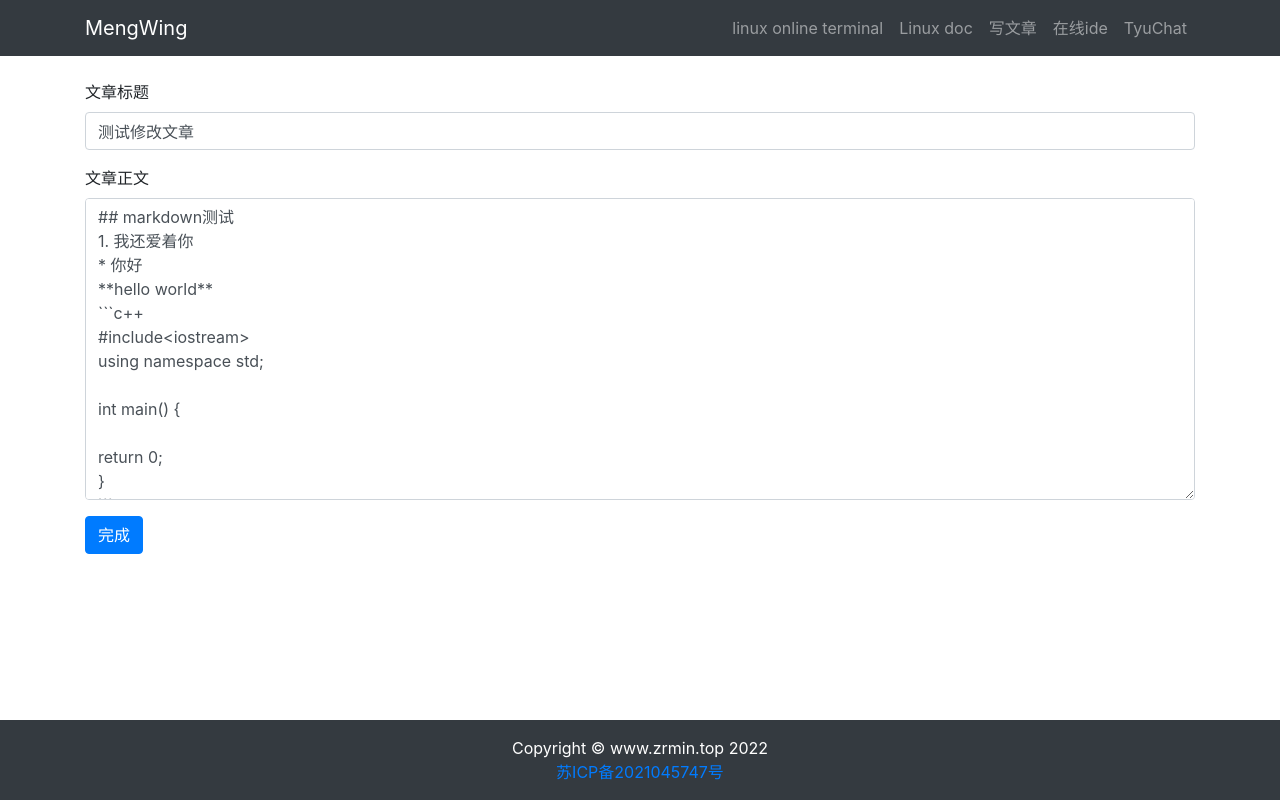
After one commit to zrmin/MengWing, a Django app: page /linux/linux-article-update/4/ in a window 1280 px wide. The commit adds this page. Run offline with Django 3.2, Linux system fonts and the light colour scheme; data comes from the database, SQL or seed files in the repository; both versions use the stored data as it was after the commit.

Commit message:
implement article's update

```diff
--- a/linux/templates/linux/linux_article_detail.html
+++ b/linux/templates/linux/linux_article_detail.html
@@ -16,6 +16,7 @@
         <h1 class="col-12 mt-4 mb-4">{{ article.title }}</h1>
         <div class="col-12 alert alert-success">作者：{{ article.author }}
         <a href="#" onclick="confirm_safe_delete()">删除文章</a>
+        <a href="{% url "linux:linux_article_update" article.id %}">编辑文章</a>
         <!-- 新增一个隐藏的表单 -->
         <form
             style="display:none;"
--- /dev/null
+++ b/linux/templates/linux/linux_article_update.html
@@ -0,0 +1,25 @@
+{% extends "base.html" %} {% load static %}
+{% block title %} 更新LinuxDoc {% endblock title %}
+{% block content %}
+<div class="container">
+    <div class="row">
+        <div class="col-12">
+            <br>
+            <form method="post" action=".">
+                {% csrf_token %}
+                <div class="form-group">
+                    <label for="title">文章标题</label>
+                    <!-- 在 value 属性中指定文本框的初始值为旧的内容，即 article 对象中的 title 字段 -->
+                    <input type="text" class="form-control" id="title" name="title" value="{{ article.title }}">
+                </div>
+                <div class="form-group">
+                    <label for="body">文章正文</label>
+                    <!-- 文本域不需要 value 属性，直接在标签体中嵌入数据即可 -->
+                    <textarea type="text" class="form-control" id="body" name="body" rows="12">{{ article.body }}</textarea>
+                </div>
+                <button type="submit" class="btn btn-primary">完成</button>
+            </form>
+        </div>
+    </div>
+</div>
+{% endblock content %}
--- a/linux/urls.py
+++ b/linux/urls.py
@@ -12,4 +12,6 @@ urlpatterns = [
     path('linux-article-create/', views.linux_article_create, name='linux_article_create'),
     # 安全删除文章
     path('linux-article-safe-delete/<int:id>/', views.linux_article_safe_delete, name='linux_article_safe_delete'),
+    # 更新文章
+    path('linux-article-update/<int:id>/', views.linux_article_update, name='linux_article_update'),
 ]
--- a/linux/views.py
+++ b/linux/views.py
@@ -83,3 +83,40 @@ def linux_article_safe_delete(request, id):
         return redirect("linux:linux_article_list")
     else:
         return HttpResponse("仅允许POST请求")
+
+
+# 更新文章
+def linux_article_update(request, id):
+    """
+    更新文章的视图函数
+    通过POST方法提交表单，更新titile、body字段
+    GET方法进入初始表单页面
+    id： 文章的 id
+    """
+
+    # 获取需要修改的具体文章对象
+    article = LinuxDoc.objects.get(id=id)
+    # 判断用户是否为 POST 提交表单数据
+    if request.method == "POST":
+        # 将提交的数据赋值到表单实例中
+        article_post_form = LinuxDocForm(data=request.POST)
+        # 判断提交的数据是否满足模型的要求
+        if article_post_form.is_valid():
+            # 保存新写入的 title、body 数据并保存
+            article.title = request.POST['title']
+            article.body = request.POST['body']
+            article.save()
+            # 完成后返回到修改后的文章中。需传入文章的 id 值
+            return redirect("linux:linux_article_detail", id=id)
+        # 如果数据不合法，返回错误信息
+        else:
+            return HttpResponse("表单内容有误，请重新填写。")
+
+    # 如果用户 GET 请求获取数据
+    else:
+        # 创建表单类实例
+        article_post_form = LinuxDocForm()
+        # 赋值上下文，将 article 文章对象也传递进去，以便提取旧的内容
+        context = { 'article': article, 'article_post_form': article_post_form }
+        # 将响应返回到模板中
+        return render(request, 'linux/linux_article_update.html', context)
```
Also changed, not shown: db.sqlite3, 4 other files.
